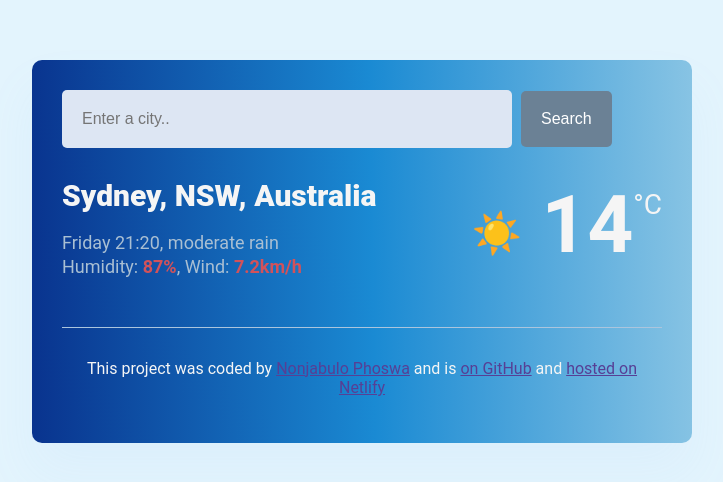
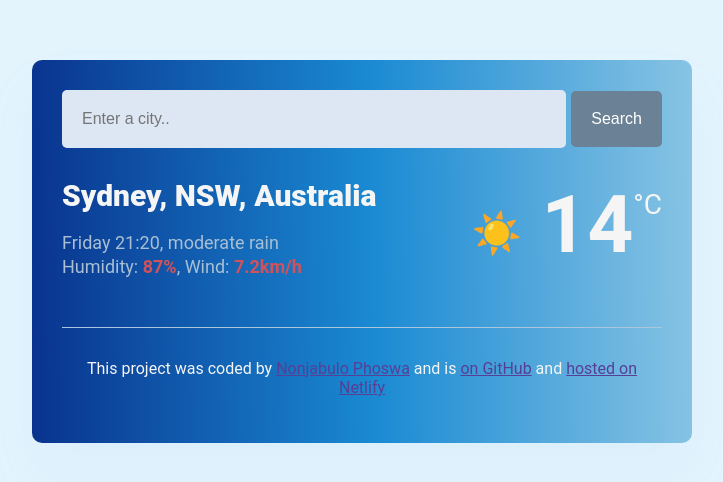
Before and after one commit to Nonjie-Phoswa/Weather-application, a plain HTML site: page index.html in a window 1280 px wide. Shown: the whole page, without its empty margins (278-1001 px from the left). Drawn offline with nearby package versions, Linux system fonts and the light colour scheme.

Commit message:
used flexbox to keep search box & button side-by-side

```diff
--- a/index.html
+++ b/index.html
@@ -11,7 +11,7 @@
   <body class = "background">
     <div class="app">
       <header>
-        <form id="weather-form">
+        <form id="weather-form" class="search-container">
           <input
             type="search"
             placeholder="Enter a city.."
--- a/src/styles.css
+++ b/src/styles.css
@@ -12,6 +12,11 @@
   font-family: "Roboto", sans-serif;
 }
 
+.search-container {
+  display: flex;
+  align-items: center;
+}
+
 .search-bar,
 .search-button {
   font-size: 16px;
@@ -24,6 +29,8 @@
   background-color: #dde6f3;
   color: rgba(39, 33, 66, 0.4);
   width: 75%;
+  flex: 1;
+  min-width: 0;
 }
 
 .search-button {
@@ -31,6 +38,7 @@
   background-color: #6b8195;
   color: white;
   line-height: 1;
+  flex-shrink: 0;
 }
 
 main {
```
